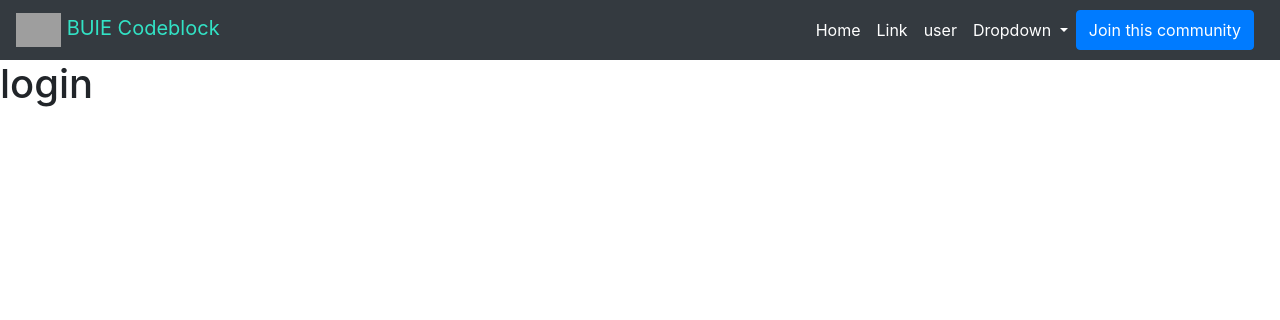
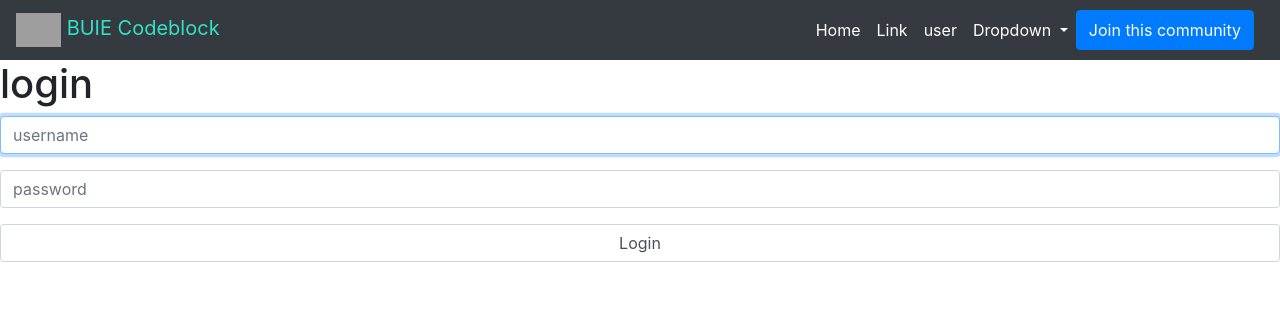
Before and after one commit to ayaanmondal/BUIE_Connected-web, a Flask app: page /login in a window 1280 px wide. Shown: the top 320 px of the page. Run offline with Flask 2, Linux system fonts and the light colour scheme; some libraries are stand-ins or nearby versions; grey boxes are pictures that could not be loaded.

Commit message:
Implement the login system

```diff
--- a/app.py
+++ b/app.py
@@ -1,4 +1,4 @@
-from flask import Flask, render_template, json, request,url_for
+from flask import Flask, render_template, json, request,url_for,redirect
 from wtform import *
 from models import *
 
@@ -30,14 +30,19 @@ def singup():
         user = User(username=username, password=password)
         db.session.add(user)
         db.session.commit()
-        return "Registered Successfully"
+        return redirect(url_for('login'))
 
 
     return render_template('signup.html',form =reg_form)
 
-@app.route('/login')
+@app.route('/login',methods=['GET','POST'])
 def login():
-    return render_template('login.html')
+    login_form=LoginForm()
+
+    if login_form.validate_on_submit():
+        return "Logged in, successfully"
+
+    return render_template('login.html',form=login_form)
 
 if __name__ == "__main__":
     app.run(debug=False)
--- a/templates/login.html
+++ b/templates/login.html
@@ -2,5 +2,29 @@
 
 <body>
     <h1>login</h1>
+    <form action="{{url_for('login')}}" , method="POST">
+        <div>
+            {{ form.username(class='form-control',placeholder='username', autocomplete='off',autofocus=true)}}
+            <ul>
+                {% for error in form.username.errors %}
+                <li>{{error}}</li>
+                {% endfor %}
+            </ul>
+        </div>
+
+        <div>
+            {{ form.password(class='form-control',placeholder='password')}}
+            <ul>
+                {% for error in form.password.errors %}
+                <li>{{error}}</li>
+                {% endfor %}
+            </ul>
+        </div>
+        <div>
+            {{ form.submit_botton(class='form-control',placeholder="Login")}}
+        </div>
+        {{ form.csrf_token }}
+
+    </form>
 </body>
 {% endblock %}
--- a/wtform.py
+++ b/wtform.py
@@ -1,7 +1,18 @@
 from flask_wtf import FlaskForm
 from wtforms import StringField, PasswordField, SubmitField, csrf
 from wtforms.validators import InputRequired, Length, EqualTo, ValidationError
+from models import User
 
+def invalid_credentials(form,field):
+
+    username_entered = form.username.data
+    password_entered = field.data
+
+    user_object = User.query.filter_by(username=username_entered).first()
+    if user_object is None:
+        raise ValidationError("Username or Password is incorrect")
+    elif password_entered != user_object.password:
+        raise ValidationError("Username or Password is incorrect")
 
 class RegistrationFrom(FlaskForm):
 
@@ -18,3 +29,17 @@ class RegistrationFrom(FlaskForm):
      EqualTo('password', message="Passwords must match")])
 
     submit_botton = SubmitField('Create')
+
+    def validate_username(self,username):
+        user_object = User.query.filter_by(username=username.data).first()
+        if user_object:
+            raise ValidationError("Usernamename already exists, Select a different username.")
+
+class LoginForm(FlaskForm):
+    username = StringField('username_lable',
+    validators=[InputRequired(message="Username required")])
+
+    password = PasswordField('password_lable',
+    validators=[InputRequired(message="password required"),invalid_credentials])
+
+    submit_botton = SubmitField('Login')
```
